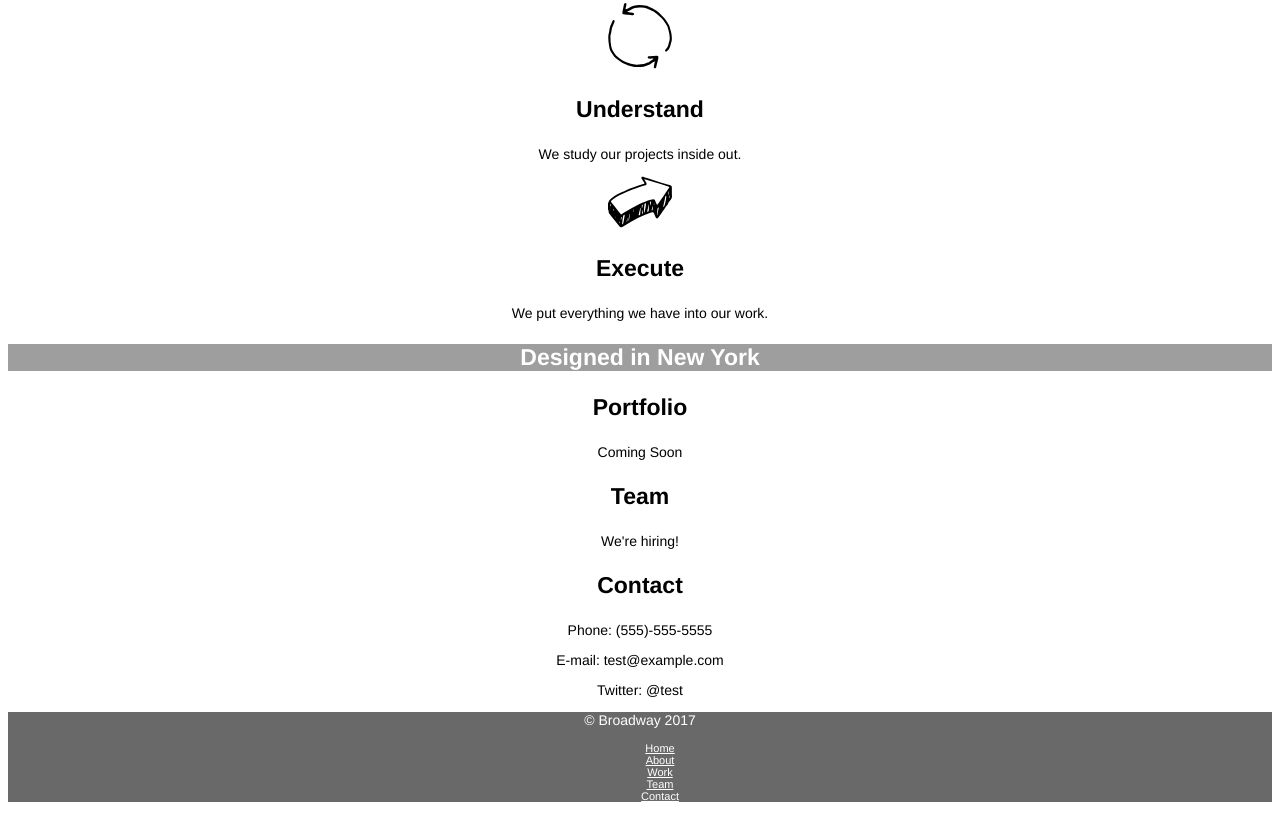
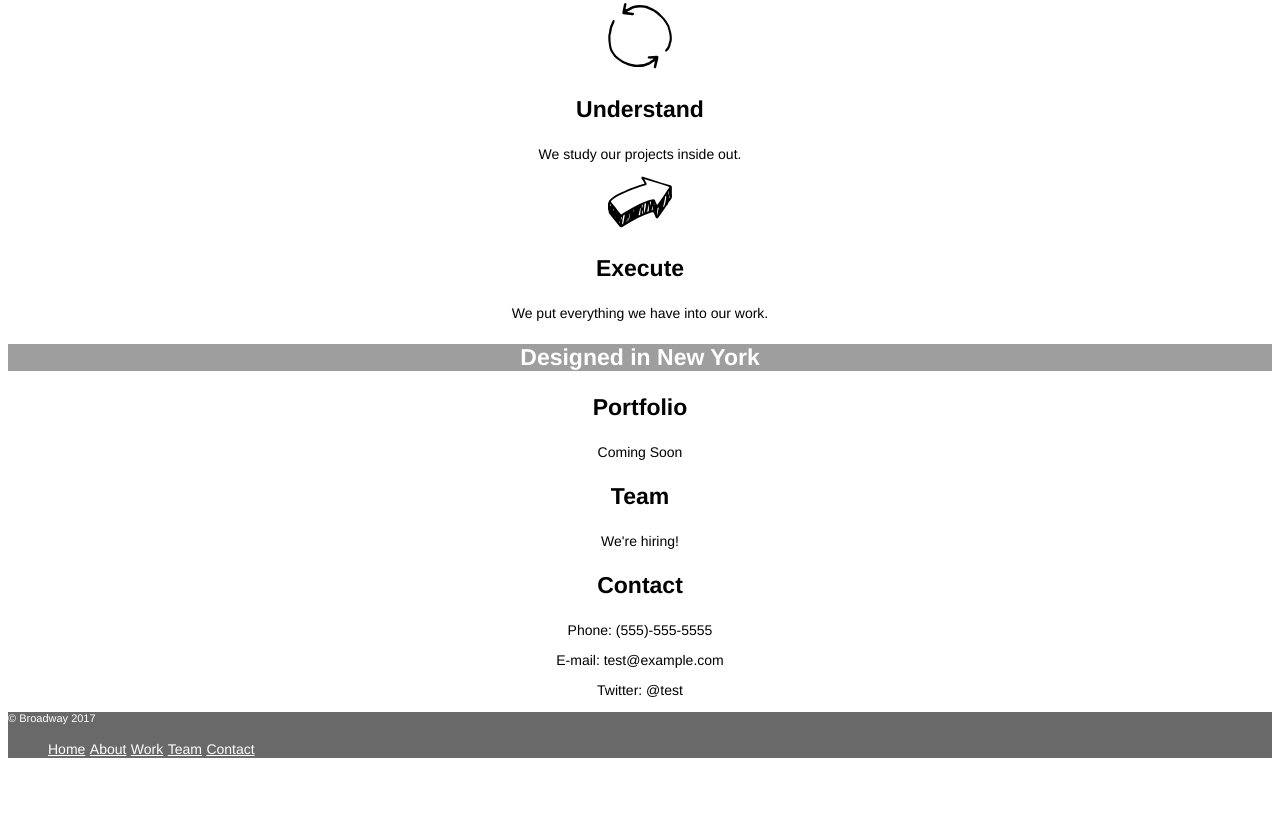
Before and after one commit to elsstroobants/broadway, a plain HTML site: page index.html in a window 1280 px wide. Shown: the part 563-1376 px from the top of the page. After the commit the page ends 1337 px from the top, so only its background shows below. Drawn offline with Linux system fonts and the light colour scheme; grey boxes are pictures that could not be loaded.

Commit message:
Footer font-size

```diff
--- a/index.html
+++ b/index.html
@@ -76,7 +76,11 @@
   </body>
 
   <footer>
+    <div class="copy">
       <p>&copy Broadway 2017</p>
+    </div>
+
+    <div class="links">
       <ul>
         <li><a href="home">Home</a></li>
         <li><a href="process">About</a></li>
@@ -84,6 +88,7 @@
         <li><a href="team">Team</a></li>
         <li><a href="contact">Contact</a></li>
       </ul>
+    </div>
   </footer>
 
 </html>
--- a/resources/css/style.css
+++ b/resources/css/style.css
@@ -51,6 +51,20 @@ a {
 
 footer {
   background-color: dimgray;
+  color: white;
+  text-align: left;
+}
+
+footer li {
+  display: inline;
+  font-size: 14px;
+}
+
+footer p {
   font-size: 11px;
-  color: white;
 }
+
+.copy,
+.links {
+  display: inline;
+}
```
Lines whose indentation alone changed are shown as unchanged.
